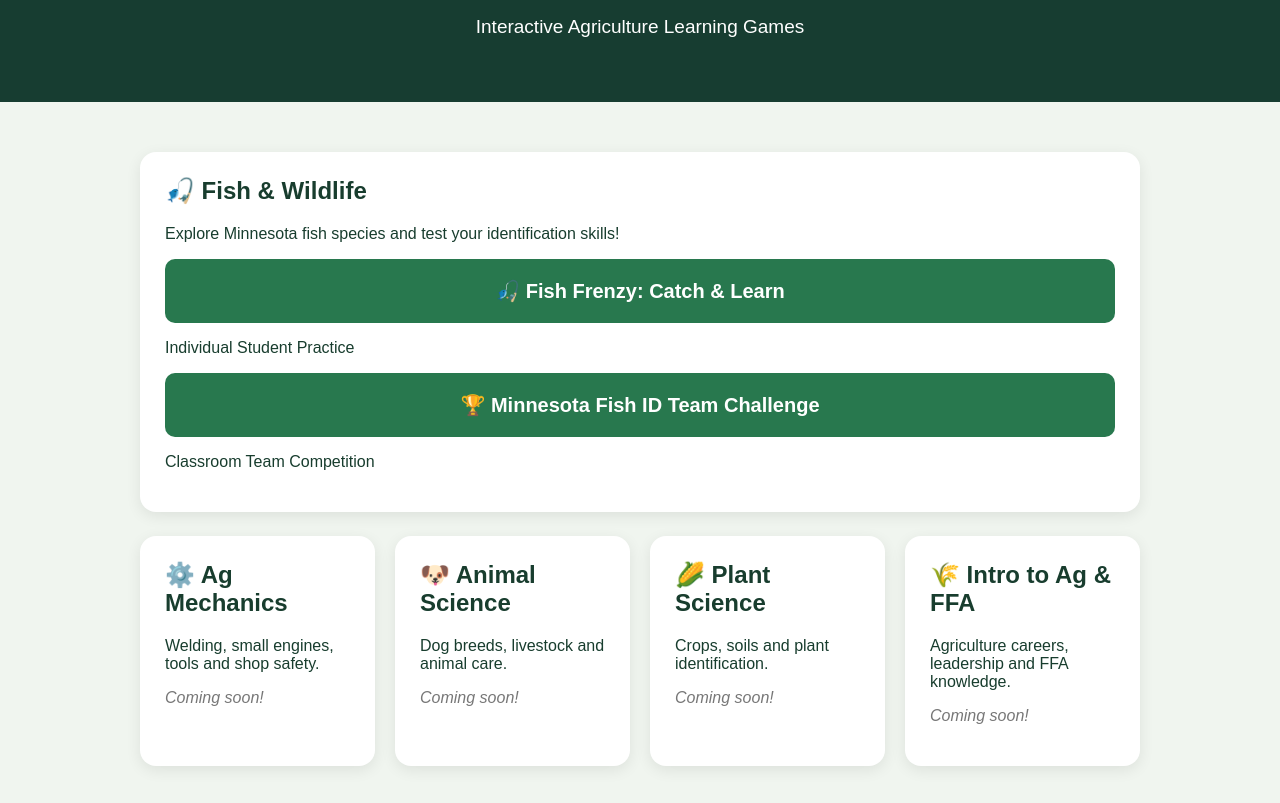
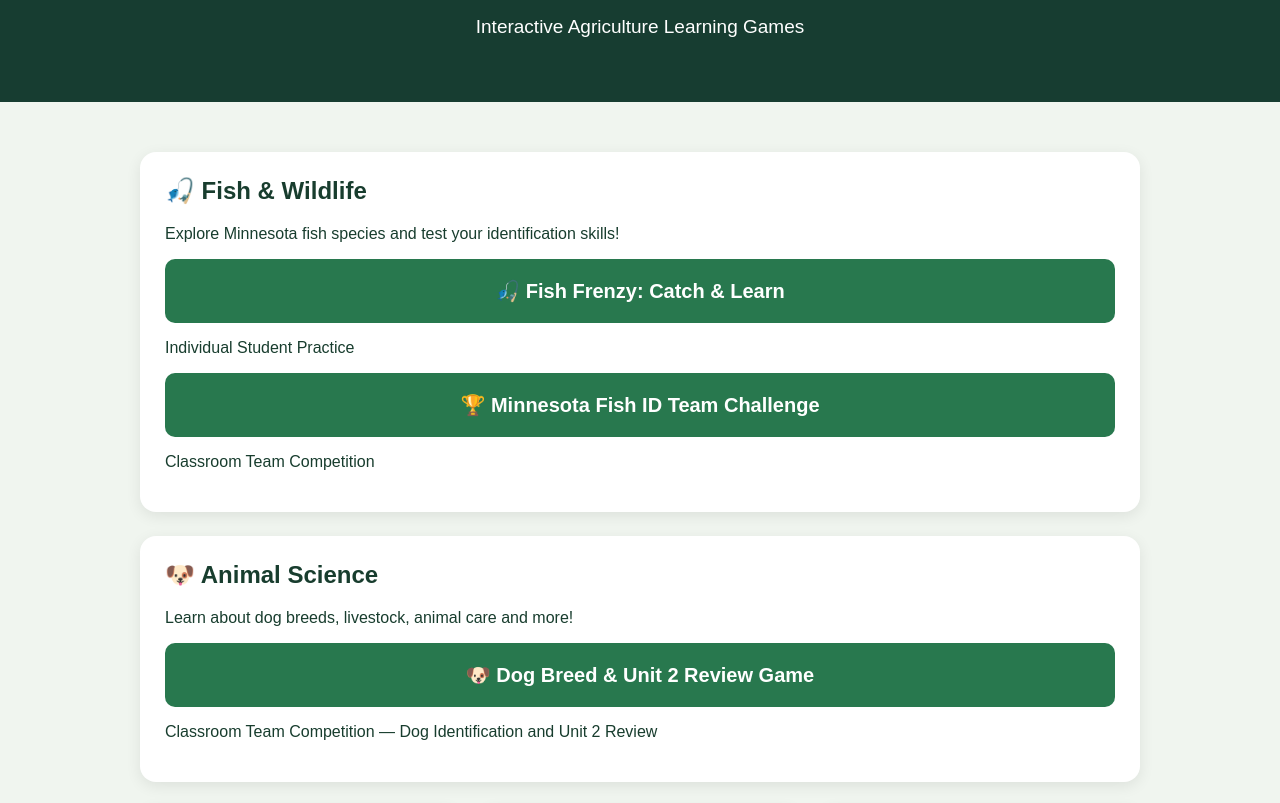
Before and after one commit to Hunter-Conn/conns-ag-classroom, a plain HTML site: page index.html in a window 1280 px wide. Shown: the part 138-941 px from the top of the page. Drawn offline with Linux system fonts and the light colour scheme.

Commit message:
Update index.html

```diff
--- a/index.html
+++ b/index.html
@@ -5,6 +5,7 @@
 <meta charset="UTF-8">
 <meta name="viewport" content="width=device-width, initial-scale=1">
 <title>Conn's Ag Classroom</title>
+
 <style>
 body {
   margin: 0;
@@ -71,6 +72,7 @@ footer {
 }
 </style>
 </head>
+
 <body>
 
 <header>
@@ -80,6 +82,8 @@ footer {
 </header>
 
 <main>
+
+<!-- FISH AND WILDLIFE -->
 
 <div class="card">
   <h2>🎣 Fish & Wildlife</h2>
@@ -96,17 +100,25 @@ footer {
   <p>Classroom Team Competition</p>
 </div>
 
+<!-- ANIMAL SCIENCE -->
+
+<div class="card">
+  <h2>🐶 Animal Science</h2>
+  <p>Learn about dog breeds, livestock, animal care and more!</p>
+
+  <a class="game" href="dog-game.html">
+    🐶 Dog Breed & Unit 2 Review Game
+  </a>
+  <p>Classroom Team Competition — Dog Identification and Unit 2 Review</p>
+</div>
+
+<!-- OTHER CLASSES -->
+
 <div class="grid">
 
   <div class="card">
     <h2>⚙️ Ag Mechanics</h2>
     <p>Welding, small engines, tools and shop safety.</p>
-    <p class="soon">Coming soon!</p>
-  </div>
-
-  <div class="card">
-    <h2>🐶 Animal Science</h2>
-    <p>Dog breeds, livestock and animal care.</p>
     <p class="soon">Coming soon!</p>
   </div>
 
```
